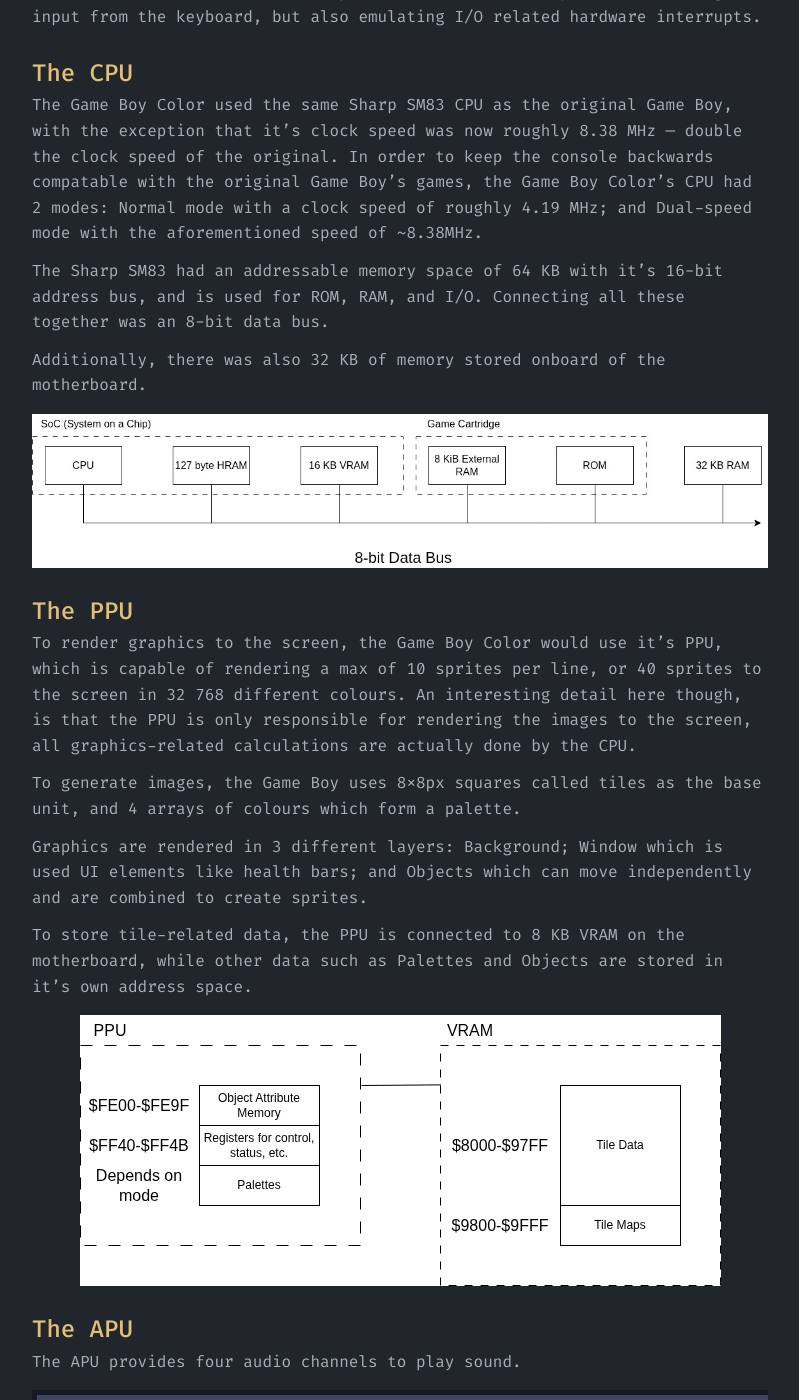
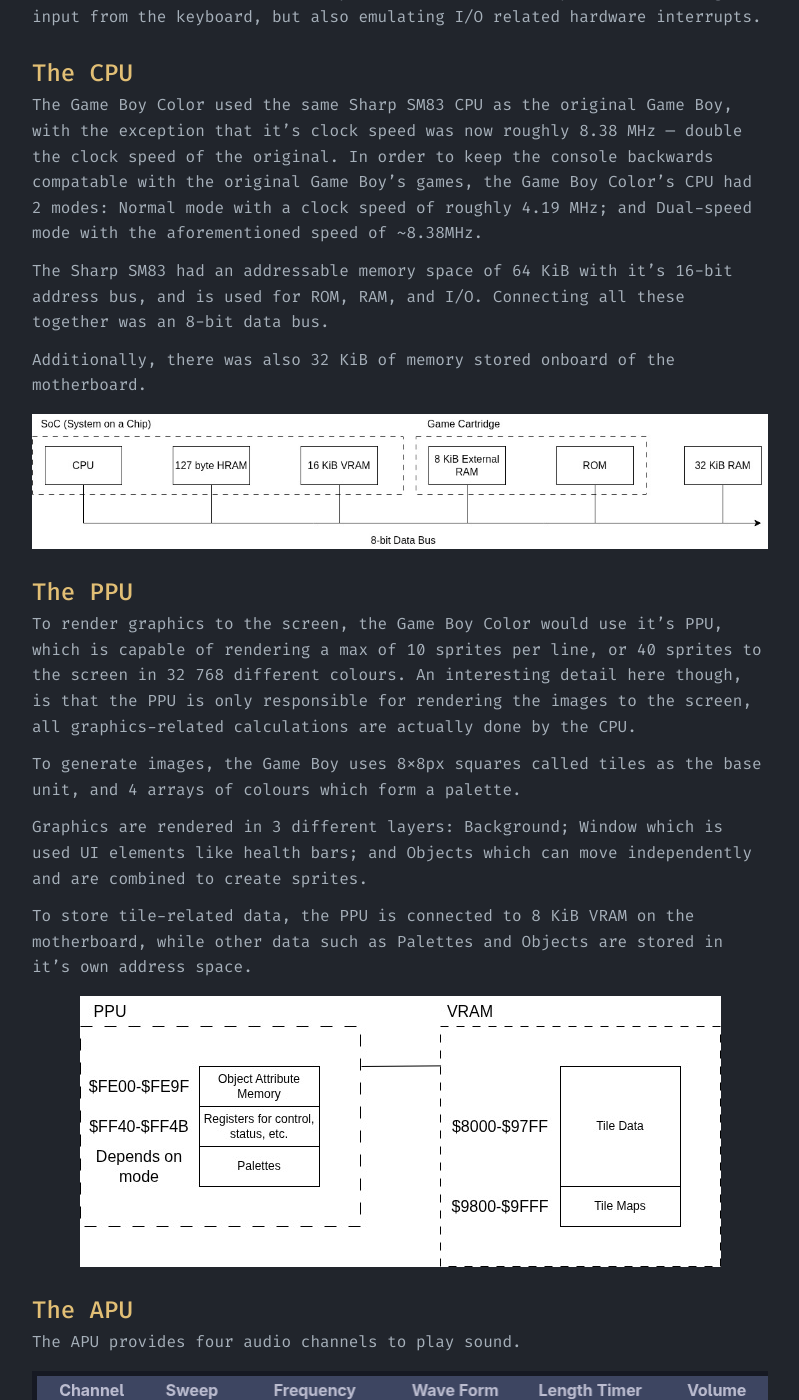
Before and after one commit to husaamkhan/gameboy-blog, a Jekyll site: the page built from _posts/2026-02-15-firststeps.md, in a window 1280 px wide and 1400 px high, scrolled down 731 px. Shown: the whole window, without its empty margins (240-1039 px from the left). Built offline with Jekyll 4.4.1, drawn with Linux system fonts in a browser that asks for light colours; some of the changed text lies outside the part shown.

Commit message:
Modified firststeps post to use KiB and fixed typos

```diff
--- a/_posts/2026-02-15-firststeps.md
+++ b/_posts/2026-02-15-firststeps.md
@@ -18,9 +18,9 @@
 ## The CPU
 The Game Boy Color used the same Sharp SM83 CPU as the original Game Boy, with the exception that it's clock speed was now roughly 8.38 MHz — double the clock speed of the original. In order to keep the console backwards compatable with the original Game Boy's games, the Game Boy Color's CPU had 2 modes: Normal mode with a clock speed of roughly 4.19 MHz; and Dual-speed mode with the aforementioned speed of ~8.38MHz.
 
-The Sharp SM83 had an addressable memory space of 64 KB with it's 16-bit address bus, and is used for ROM, RAM, and I/O. Connecting all these together was an 8-bit data bus.
+The Sharp SM83 had an addressable memory space of 64 KiB with it's 16-bit address bus, and is used for ROM, RAM, and I/O. Connecting all these together was an 8-bit data bus.
 
-Additionally, there was also 32 KB of memory stored onboard of the motherboard.
+Additionally, there was also 32 KiB of memory stored onboard of the motherboard.
 
 ![CPU Memory Architecture]({{ site.baseurl }}/assets/cpu_memory_architecture.jpg)
 
@@ -31,7 +31,7 @@
 
 Graphics are rendered in 3 different layers: Background; Window which is used UI elements like health bars; and Objects which can move independently and are combined to create sprites.
 
-To store tile-related data, the PPU is connected to 8 KB VRAM on the motherboard, while other data such as Palettes and Objects are stored in it's own address space.
+To store tile-related data, the PPU is connected to 8 KiB VRAM on the motherboard, while other data such as Palettes and Objects are stored in it's own address space.
 
 ![VRAM Diagram]({{ site.baseurl }}/assets/vram_diagram.jpg)
 
```
Also changed, not shown: other parts of _posts/2026-02-15-firststeps.md (+2 -0 lines), assets/cpu_memory_architecture.jpg, 1 other file.
